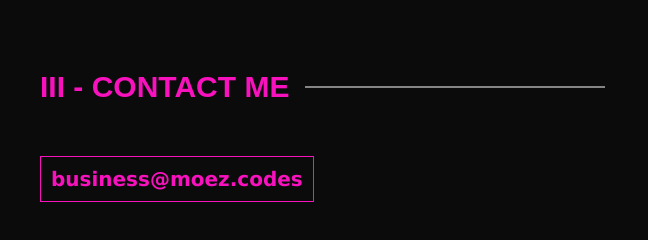
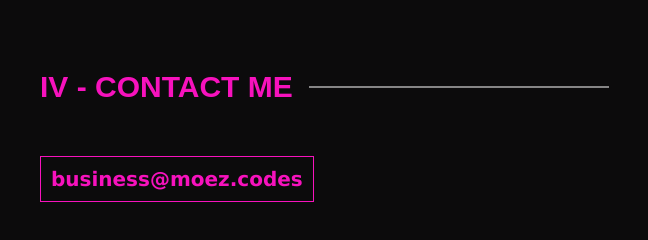
Before and after one commit to Moez-0/Moez.cf, a plain HTML site: page index.html in a window 1280 px wide. Shown: the part 2663-2903 px from the top of the page, 92-740 px from the left. Drawn offline with nearby package versions, Linux system fonts and the light colour scheme; animation ran at ten frames a second; a web font is replaced by a local one.

Commit message:
Update index.html

```diff
--- a/index.html
+++ b/index.html
@@ -135,7 +135,7 @@
         <div class="contact fade" id="contact">
             <div class="title">
                 <h3>
-                    III - CONTACT ME
+                    IV - CONTACT ME
                 </h3>
 
                 <div class="v2"></div>
```
